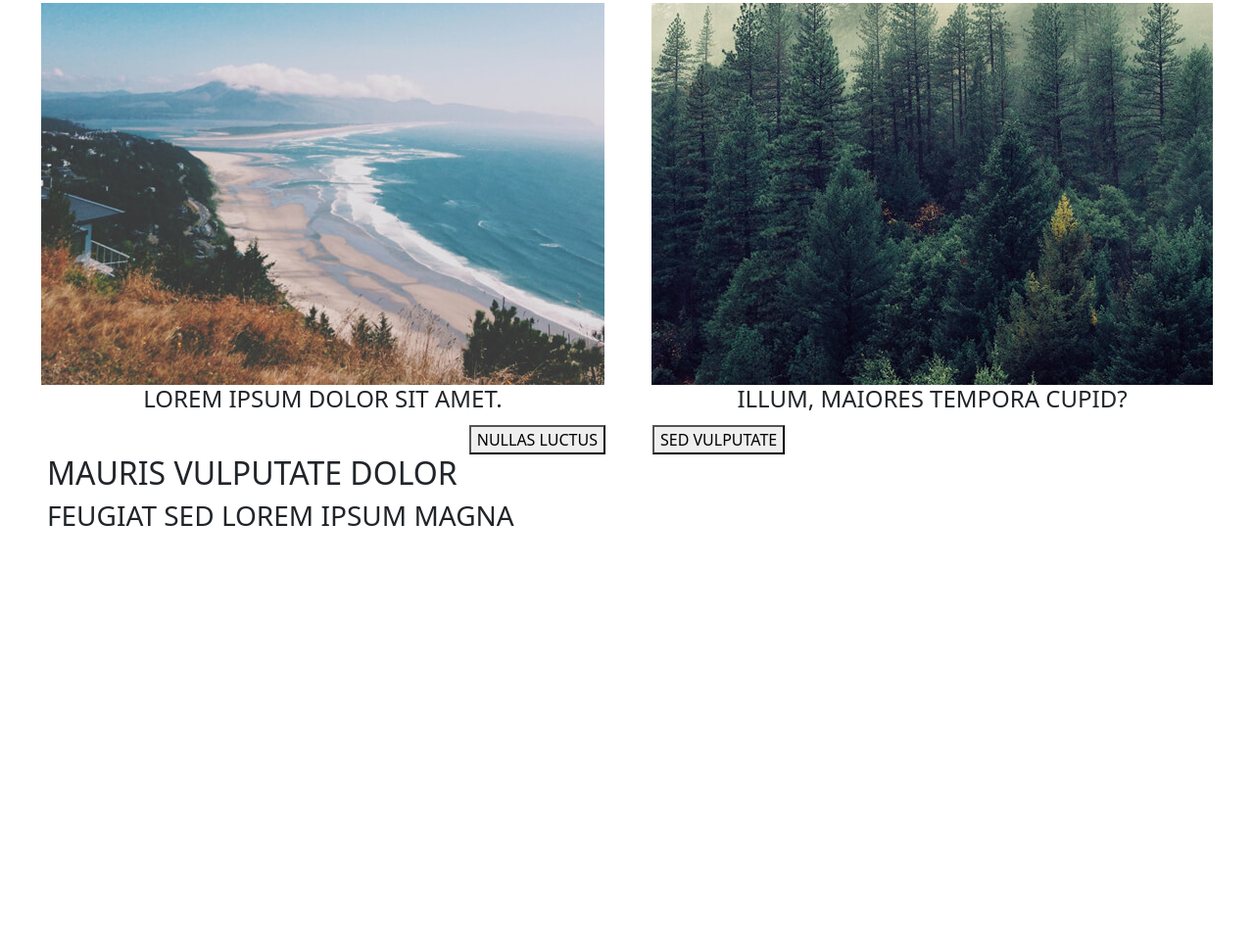
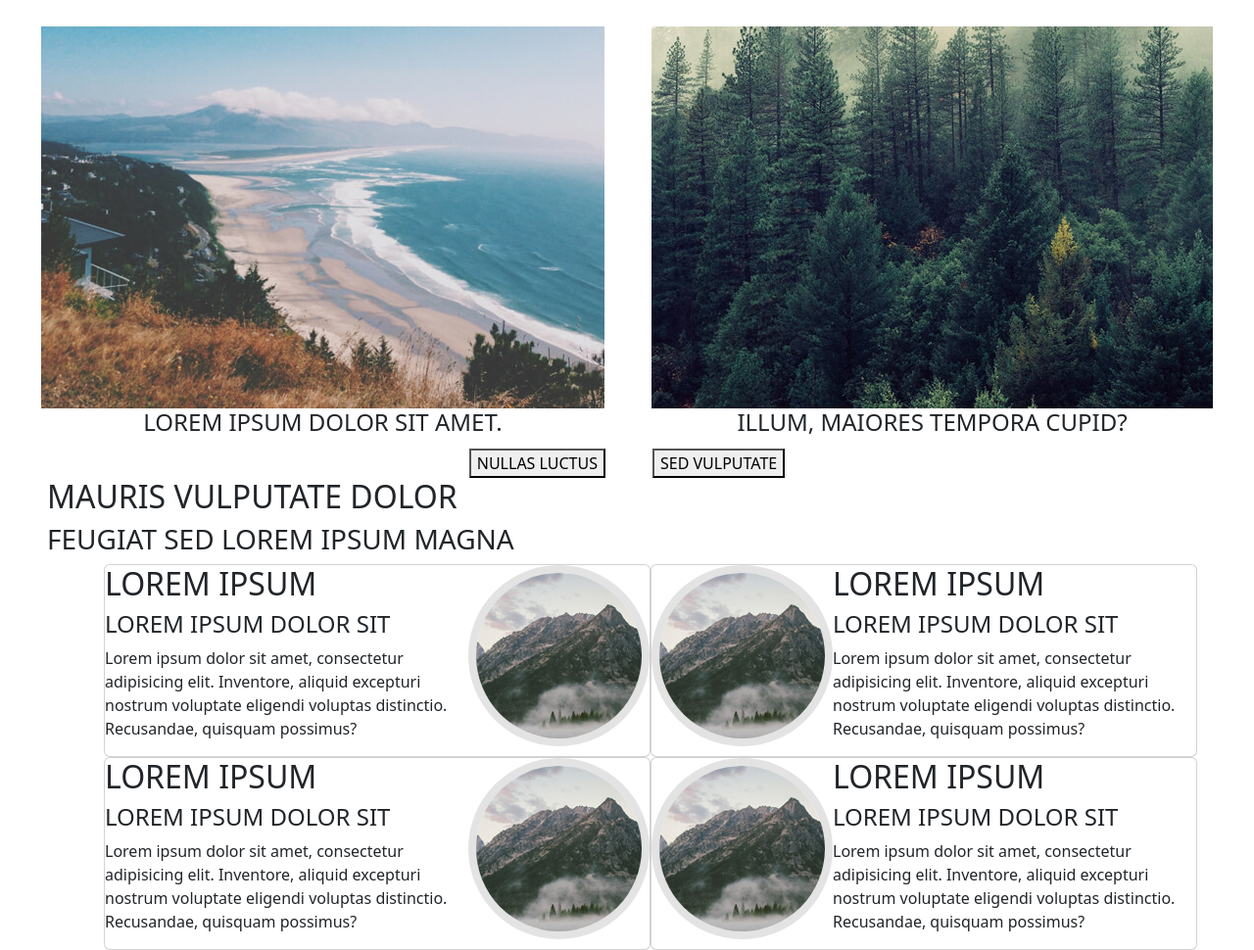
Before and after one commit to Sasfi12/Bootstrap-spatial, a website: page index.html in a window 1280 px wide. Shown: the part 791-1761 px from the top of the page at 98% size. Before the commit the page ends 1343 px from the top, so only its background shows below. Drawn offline with Linux system fonts and the light colour scheme.

Commit message:
enough for today

```diff
--- a/index.html
+++ b/index.html
@@ -25,7 +25,7 @@
             <button class="bg-danger border-0 ">GET STARTED</button>
         </div>
     </header>
-    <section class="maecenas d-flex mt-5 justify-content-between align-items-center ml-5 mr-5 ">
+    <section class="maecenas d-flex mt-5 justify-content-between align-items-center ml-5 mr-5 container ">
         <div class="d-flex flex-column w-50 p-5 ">
             <h2>MAECENAS</h2>
             <h2>LUCTUS LECTUS</h2>
@@ -60,8 +60,60 @@
                 LUCTUS</button><button>SED VULPUTATE</button></div>
     </section>
     <section class="Mauris ms-5">
-        <div><h2>MAURIS VULPUTATE DOLOR</h2><h3>FEUGIAT SED LOREM IPSUM MAGNA</h3></div>
-        <div></div>
+        <div>
+            <h2>MAURIS VULPUTATE DOLOR</h2>
+            <h3>FEUGIAT SED LOREM IPSUM MAGNA</h3>
+        </div>
+        <div class="container d-flex ">
+            <div>
+                <div class="card d-flex flex-row-reverse ">
+                    <div><img src="public/img/pic04.jpg "class="" alt=""></div>
+                    <div class="d-flex flex-column">
+                        <h2>LOREM IPSUM</h2>
+                        <h4>LOREM IPSUM DOLOR SIT</h4>
+                        <p>Lorem ipsum dolor sit amet, consectetur adipisicing elit. Inventore, aliquid excepturi
+                            nostrum
+                            voluptate eligendi voluptas distinctio. Recusandae, quisquam possimus?</p>
+                    </div>
+                </div>
+                <div class="card d-flex flex-row-reverse ">
+                    <div><img src="public/img/pic04.jpg " alt=""></div>
+                    <div class="d-flex flex-column">
+                        <h2>LOREM IPSUM</h2>
+                        <h4>LOREM IPSUM DOLOR SIT</h4>
+                        <p>Lorem ipsum dolor sit amet, consectetur adipisicing elit. Inventore, aliquid excepturi
+                            nostrum
+                            voluptate eligendi voluptas distinctio. Recusandae, quisquam possimus?</p>
+                    </div>
+                </div>
+            </div>
+            <div>
+                <div class="card d-flex flex-row ">
+                    <div><img src="public/img/pic04.jpg " alt=""></div>
+                    <div class="d-flex flex-column">
+                        <h2>LOREM IPSUM</h2>
+                        <h4>LOREM IPSUM DOLOR SIT</h4>
+                        <p>Lorem ipsum dolor sit amet, consectetur adipisicing elit. Inventore, aliquid excepturi
+                            nostrum
+                            voluptate eligendi voluptas distinctio. Recusandae, quisquam possimus?</p>
+                    </div>
+                </div>
+                <div class="card d-flex flex-row ">
+                    <div><img src="public/img/pic04.jpg " alt=""></div>
+                    <div class="d-flex flex-column">
+                        <h2>LOREM IPSUM</h2>
+                        <h4>LOREM IPSUM DOLOR SIT</h4>
+                        <p>Lorem ipsum dolor sit amet, consectetur adipisicing elit. Inventore, aliquid excepturi
+                            nostrum
+                            voluptate eligendi voluptas distinctio. Recusandae, quisquam possimus?</p>
+                    </div>
+                </div>
+            </div>
+        </div>
+    </section>
+
+    <section>
+
     </section>
 
 </body>
--- a/src/sass/modules/_styles.sass
+++ b/src/sass/modules/_styles.sass
@@ -0,0 +1,4 @@
+.Mauris
+    img
+        border-radius: 100%
+        border: solid #E3E3E3 8px
```
Also changed, not shown: public/css/app.css, 1 other file.
